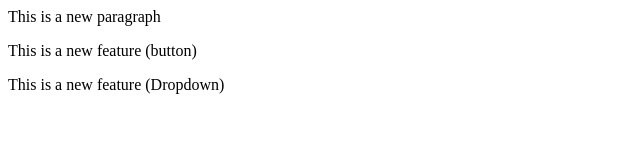
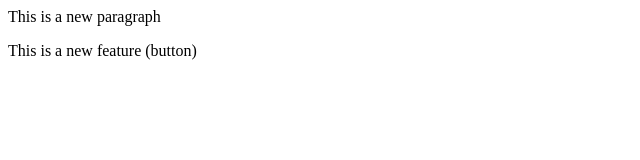
Before and after one commit to ChetanDarker/Local_Repo, a plain HTML site: page index.html in a window 1280 px wide. Shown: the whole page, without its empty margins (0-640 px from the left). Drawn offline with Linux system fonts and the light colour scheme.

```diff
--- a/index.html
+++ b/index.html
@@ -1,3 +1,2 @@
 <p>This is a new paragraph</p>
 <p>This is a new feature (button)</p>
-<p>This is a new feature (Dropdown)</p>
```
